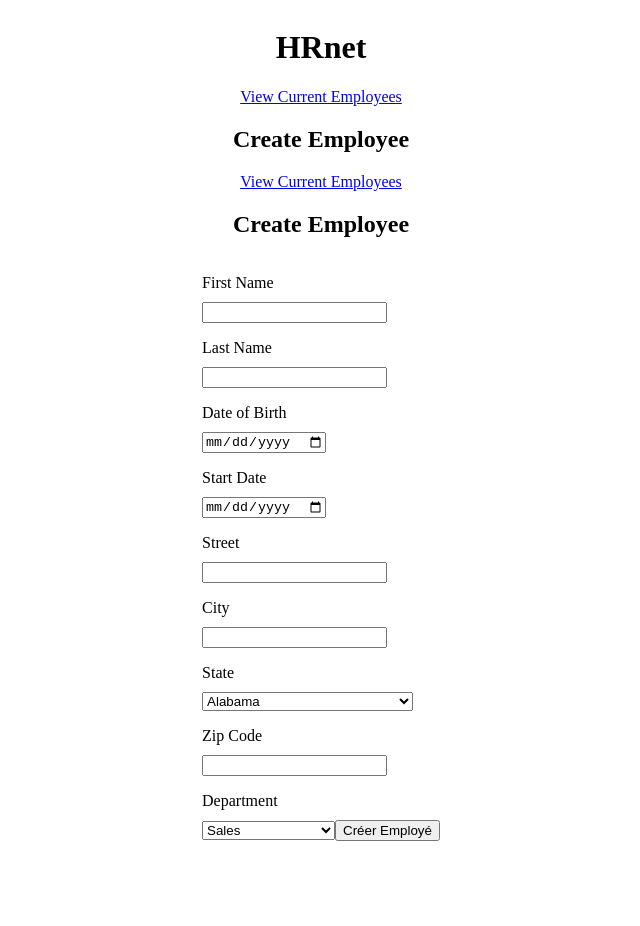
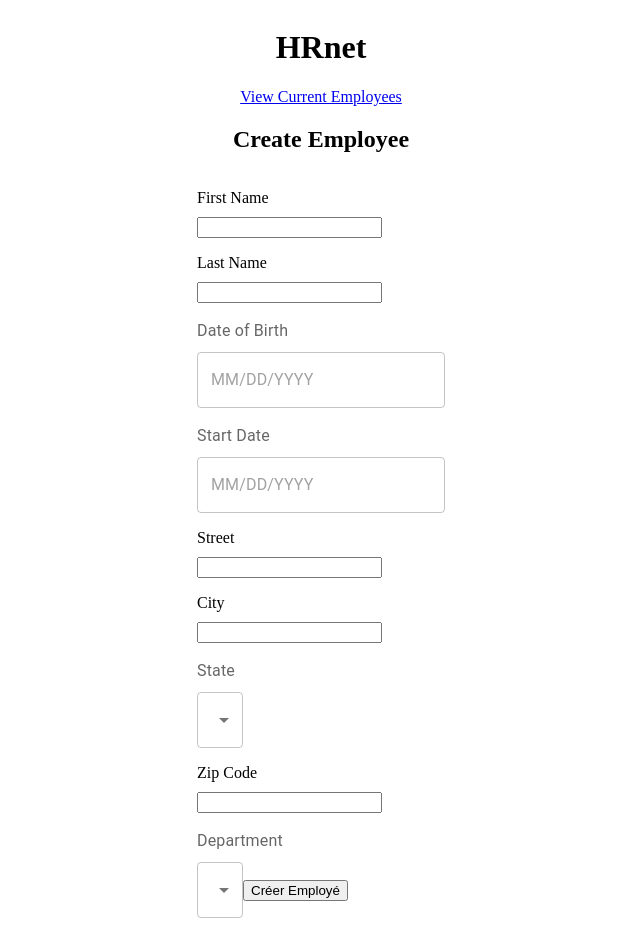
Before and after one commit to SabrinaMouginot/HRNet_P14, a React (Vite) app: page / in a window 1280 px wide. Shown: the whole page, without its empty margins (319-959 px from the left). Before the commit the page ends 849 px from the top, so only its background shows below. Built offline with nearby package versions, Linux system fonts and the light colour scheme.

Commit message:
travail sur DatePicker et select

```diff
--- a/src/components/MyForm.jsx
+++ b/src/components/MyForm.jsx
@@ -3,8 +3,10 @@ import { z } from "zod";
 import { zodResolver } from "@hookform/resolvers/zod";
 import { useDispatch } from "react-redux";
 import { addEmployee } from "../redux/employeesSlice";
-import { useNavigate } from "react-router-dom";
-import { useState } from "react"; // Importer useState
+import { InputLabel, MenuItem, Select } from "@mui/material";
+import { DatePicker } from "@mui/x-date-pickers";
+import { toggleModal } from '../redux/modalSlice';
+
 
 // Schéma de validation avec Zod
 const schema = z.object({
@@ -21,8 +23,6 @@ const schema = z.object({
 
 function MyForm() {
     const dispatch = useDispatch();
-    const navigate = useNavigate();
-    const [modalVisible, setModalVisible] = useState(false); // État pour contrôler la modale
 
     // Liste des départements
     const departments = ["Sales", "Marketing", "Engineering", "Human Resources", "Legal"];
@@ -100,18 +100,11 @@ function MyForm() {
 
     const onSubmit = (data) => {
         dispatch(addEmployee(data)); // Envoie les données du formulaire à l'action 'addEmployee' via Redux pour ajouter un nouvel employé
-        setModalVisible(true); // Affiche la modale après la soumission réussie
-    };
-
-    const closeModal = () => {
-        setModalVisible(false); // Fermer la modale
-        navigate("/users"); // Naviguer vers la liste des employés
+        dispatch(toggleModal());
     };
 
     return (
-        <div className='container'>
-            <a href="/users">View Current Employees</a>
-            <h2>Create Employee</h2>
+
         <form onSubmit={handleSubmit(onSubmit)}>
             {/* Prénom */}
             <label htmlFor="firstName">First Name</label>
@@ -124,17 +117,13 @@ function MyForm() {
             {errors.lastName && <p>{errors.lastName.message}</p>}
 
             {/* Date de naissance */}
-                <label htmlFor="dateOfBirth">Date of Birth</label>
-                <input
-                    type="date" // Spécifie que ce champ est un sélecteur de date
-                    id="dateOfBirth" // Attribue un ID unique au champ, utile pour les labels et les tests
-                    {...register("dateOfBirth")} // Utilise la fonction 'register' pour lier le champ 'dateOfBirth' avec le système de gestion du formulaire (permet de récupérer sa valeur et de gérer la validation)
-                />
+            <InputLabel id="dateOfBirthLabel">Date of Birth</InputLabel>
+            <DatePicker labelId="dateOfBirthLabel" id="dateOfBirth" {...register("dateOfBirth")} />
             {errors.dateOfBirth && <p>{errors.dateOfBirth.message}</p>}
 
             {/* Date de début */}
-                <label htmlFor="startDate">Start Date</label>
-                <input type="date" id="startDate" {...register("startDate")} />
+            <InputLabel id="startDateLabel">Start Date</InputLabel>
+            <DatePicker labelId="startDateLabel" id="startDate" {...register("startDate")} />
             {errors.startDate && <p>{errors.startDate.message}</p>}
 
             {/* Adresse */}
@@ -148,14 +137,18 @@ function MyForm() {
             {errors.city && <p>{errors.city.message}</p>}
 
             {/* État */}
-                <label htmlFor="state">State</label>
-                <select id="state" {...register("state")}>
+            <InputLabel id="state-select">State</InputLabel>
+            <Select
+                labelId="state-select"
+                id="state" {...register("state")}
+            >
                 {states.map((state) => (
-                        <option key={state.abbreviation} value={state.abbreviation}>
+                    <MenuItem key={state.abbreviation} value={state.abbreviation}>
                         {state.name}
-                        </option>
+                    </MenuItem>
                 ))}
-                </select>
+            </Select>
+
             {errors.state && <p>{errors.state.message}</p>}
 
             {/* Code postal */}
@@ -164,31 +157,23 @@ function MyForm() {
             {errors.zipCode && <p>{errors.zipCode.message}</p>}
 
             {/* Département */}
-                <label htmlFor="department">Department</label>
-                <select id="department" {...register("department")}>
+            <InputLabel id="department-select">Department</InputLabel>
+            <Select
+                labelId="department-select"
+                id="department" {...register("department")}
+            >
                 {departments.map((department) => (
-                        <option key={department} value={department}>
+                    <MenuItem key={department} value={department}>
                         {department}
-                        </option>
+                    </MenuItem>
                 ))}
-                </select>
+            </Select>
+
             {errors.department && <p>{errors.department.message}</p>}
 
             {/* Soumission du formulaire */}
             <button type="submit">Créer Employé</button>
         </form>
-
-            {/* Modale de confirmation */}
-            {modalVisible && (
-                <div className="modal">
-                    <div className="modal-content">
-                        <span className="close" onClick={closeModal}>&times;</span>
-                        <h2>Employé créé avec succès !</h2>
-                        <p>Vous avez ajouté un nouvel employé à la liste.</p>
-                    </div>
-                </div>
-            )}
-        </div>
     );
 }
 
```
Lines whose indentation alone changed are shown as unchanged.
